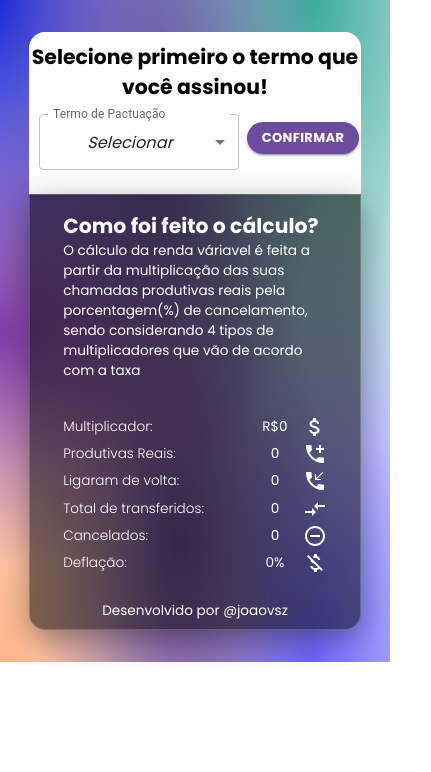
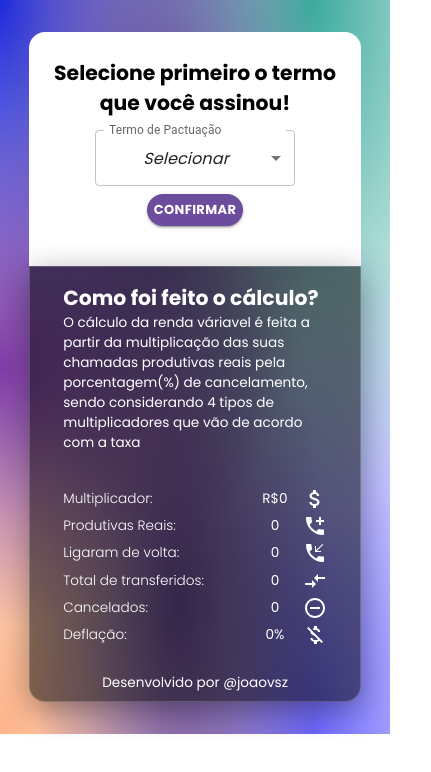
Before and after one commit to joaovsz/simuladorRv, a React (Vite) app: page / in a window 390 px wide. Shown: the top 772 px of the page, 431 px wide, since content can reach past the window. Built offline with nearby package versions, Linux system fonts and the light colour scheme.

Commit message:
responseFlex add

```diff
--- a/src/components/Form/Inputs/Input-forms.css
+++ b/src/components/Form/Inputs/Input-forms.css
@@ -65,7 +65,6 @@ footer:hover{
 }
 
 #next{
-
         height:3rem;
         padding:.6rem;
         width:6rem;
@@ -73,10 +72,12 @@ footer:hover{
     }
 
 @media(max-width:768px){
+
     #next{
+        justify-content: center;
         height:2rem;
         padding:.6rem;
-        width:7rem;
+        width:6rem;
         margin-bottom: .5rem;
     }
     .Button{
@@ -94,4 +95,15 @@ footer:hover{
         position: relative;
 
     }
+
+    .selectTerm{
+        flex-direction: column;
+    }
+
+    .home-select{
+
+        padding:1rem;
+        justify-content:space-between;
+    }
+
 }
--- a/src/components/Form/Inputs/Input-forms.jsx
+++ b/src/components/Form/Inputs/Input-forms.jsx
@@ -171,7 +171,7 @@ if(!popOver){
               id="next"
               variant="text"
               onClick={() => resetTerm()}
-              startIcon={<ArrowBackIcon/>}
+              startIcon={<ArrowBackIcon style={{margin:0}}/>}
             >
           Voltar
             </Button>
--- a/src/components/Results/Dados.css
+++ b/src/components/Results/Dados.css
@@ -63,7 +63,9 @@ span{
     text-align: left;
 }
 .developedBy{
-    padding: .5rem;
+    width:80%;
+    margin: auto;
+    padding: .5rem 0;
     text-align: center;
 
 }
--- a/src/global.css
+++ b/src/global.css
@@ -21,6 +21,7 @@ body{
     box-sizing: border-box;
     --bg-violet: #6C4C9C;
     --bg-blue: #3CAEA1;
+
 }
 
 
```
